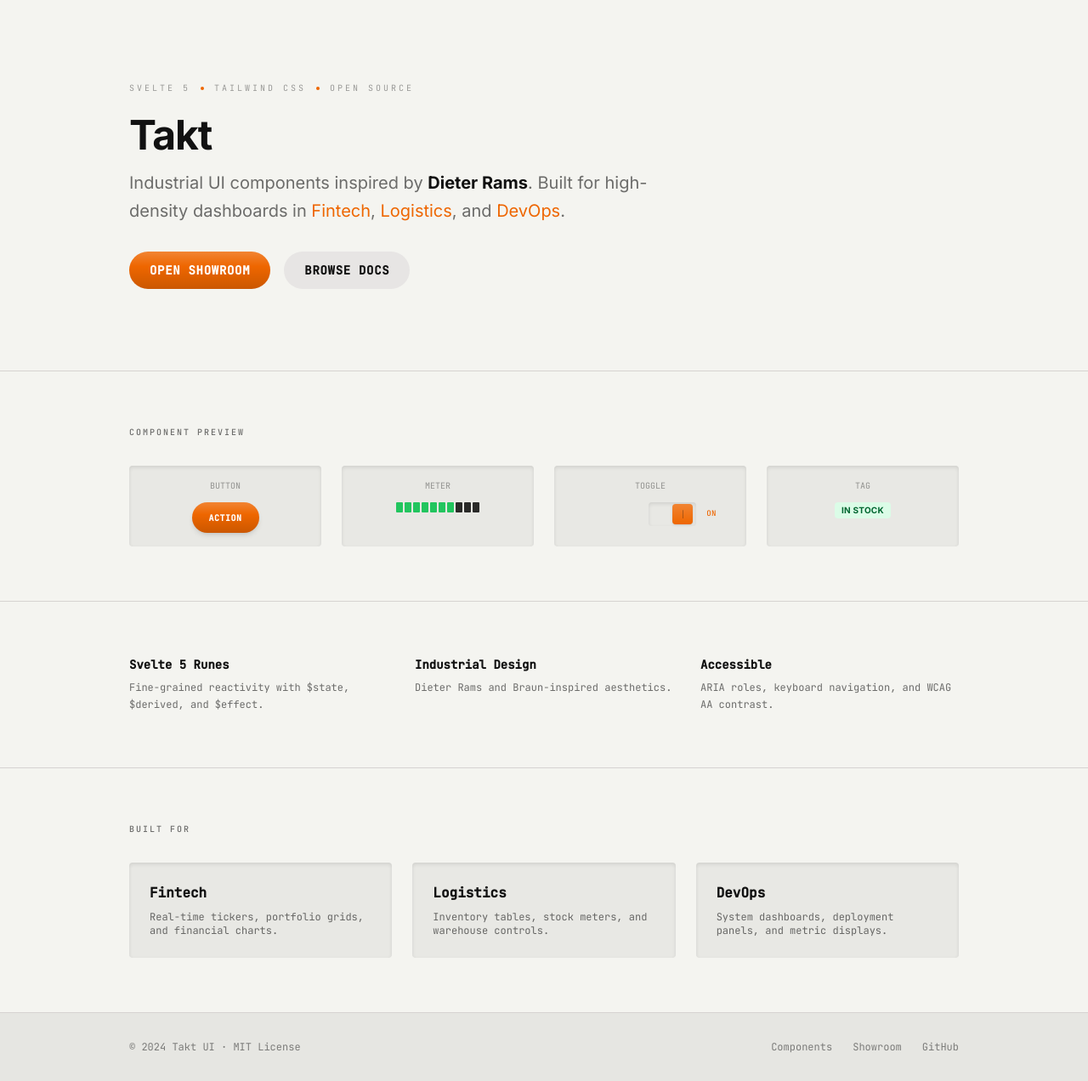
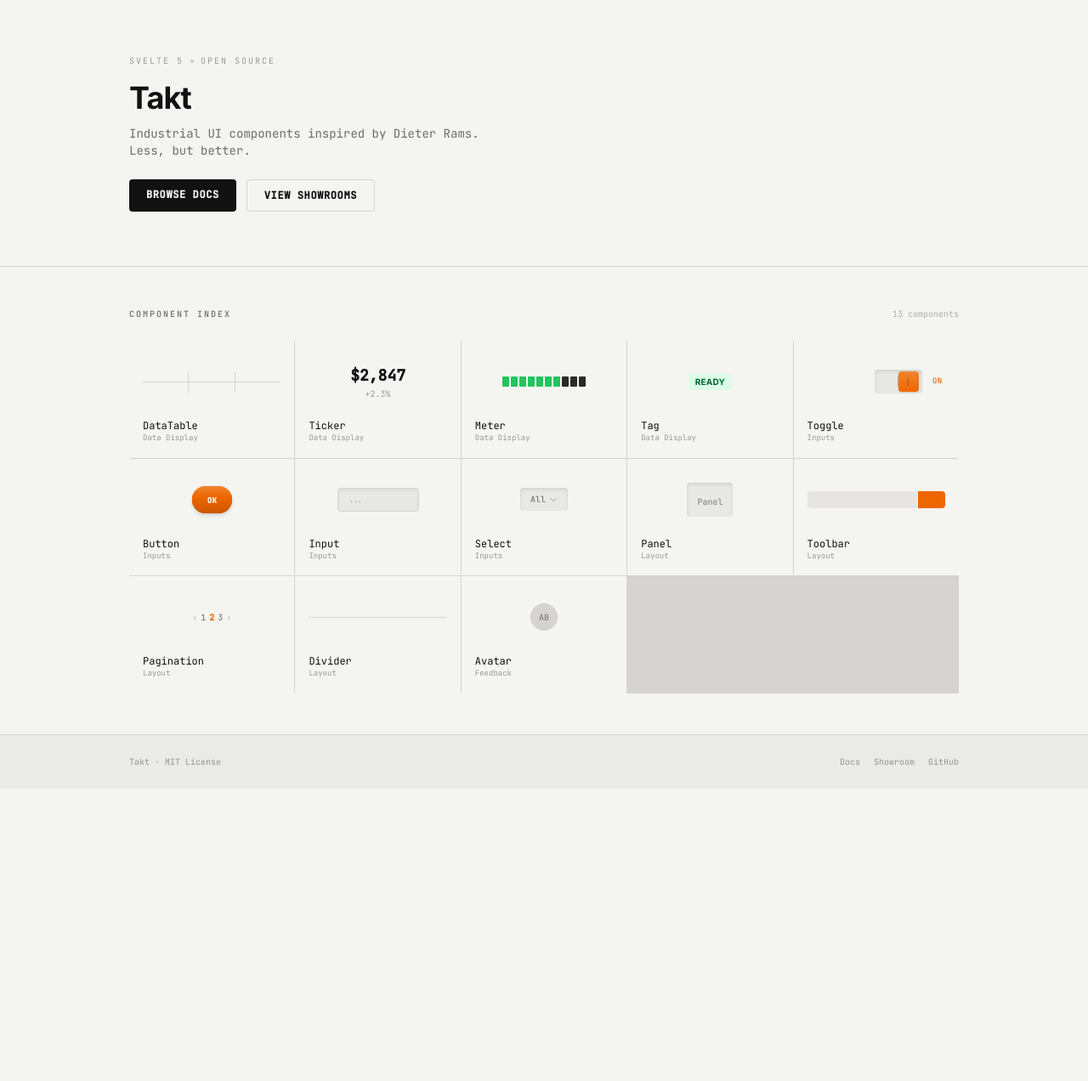
Before and after one commit to ardey26/takt, a SvelteKit app: page / in a window 1280 px wide. Shown: the whole page at 85% size. After the commit the page ends 928 px from the top, so only its background shows below. Built offline with nearby package versions, Linux system fonts and the light colour scheme.

Commit message:
refactor: redesign homepage as component catalogue
- Remove generic 3-column features grid
- Remove dashboard-focused use cases section
- Add dense component grid with live previews
- Each cell links to component documentation
- Apply Dieter Rams principle: less, but better

```diff
--- a/src/routes/+page.svelte
+++ b/src/routes/+page.svelte
@@ -1,175 +1,188 @@
 <script lang="ts">
 	import SchemaOrg from '$lib/components/seo/SchemaOrg.svelte';
 	import { generateSoftwareSchema } from '$lib/utils/generateMeta';
+	import { componentRegistry, categories } from '$lib/data/componentRegistry';
+
 	import Button from '$lib/components/Button.svelte';
 	import Meter from '$lib/components/Meter.svelte';
 	import Toggle from '$lib/components/Toggle.svelte';
 	import Tag from '$lib/components/Tag.svelte';
+	import Ticker from '$lib/components/Ticker.svelte';
+	import Panel from '$lib/components/Panel.svelte';
+	import Input from '$lib/components/Input.svelte';
+	import Select from '$lib/components/Select.svelte';
+	import Pagination from '$lib/components/Pagination.svelte';
+	import Divider from '$lib/components/Divider.svelte';
 
 	const softwareSchema = generateSoftwareSchema();
 
-	// Demo states
 	let toggleChecked = $state(true);
+	let currentPage = $state(3);
+	let inputValue = $state('');
+	let selectValue = $state('all');
+	let tickerValue = $state(2847.50);
+
+	const componentPreviews: Record<string, { render: boolean }> = {
+		'button': { render: true },
+		'meter': { render: true },
+		'toggle': { render: true },
+		'tag': { render: true },
+		'ticker': { render: true },
+		'panel': { render: true },
+		'input': { render: true },
+		'select': { render: true },
+		'pagination': { render: true },
+		'divider': { render: true },
+		'datatable': { render: false },
+		'toolbar': { render: false },
+		'avatar': { render: false },
+	};
 </script>
 
 <svelte:head>
-	<title>Takt – Svelte 5 Industrial UI Components</title>
-	<meta name="description" content="High-performance Svelte 5 component library with Dieter Rams-inspired industrial design. Built for Fintech, Logistics, and DevOps dashboards. Open source." />
-	<meta name="keywords" content="Svelte UI library, Svelte 5 runes, industrial UI design, dashboard components, Dieter Rams, Braun aesthetic, Tailwind CSS, open source" />
-	<meta property="og:title" content="Takt – Svelte 5 Industrial UI Components" />
-	<meta property="og:description" content="High-performance component library with Dieter Rams-inspired design for enterprise dashboards." />
+	<title>Takt – Svelte 5 Component Library</title>
+	<meta name="description" content="Industrial UI components for Svelte 5. Dieter Rams-inspired design. Less, but better." />
+	<meta name="keywords" content="Svelte UI library, Svelte 5 runes, industrial design, Dieter Rams, component library" />
+	<meta property="og:title" content="Takt – Svelte 5 Component Library" />
+	<meta property="og:description" content="Industrial UI components. Less, but better." />
 	<link rel="canonical" href="https://takt.ui" />
 </svelte:head>
 
 <SchemaOrg schema={softwareSchema} />
 
 <div class="min-h-screen bg-bone">
-	<!-- Hero -->
 	<header class="border-b border-stone-300">
-		<div class="max-w-5xl mx-auto px-6 py-16 md:py-24">
-			<div class="flex items-center gap-3 mb-6">
-				<span class="font-mono text-[10px] text-matte/40 uppercase tracking-[0.3em]">Svelte 5</span>
-				<span class="w-1 h-1 rounded-full bg-signal"></span>
-				<span class="font-mono text-[10px] text-matte/40 uppercase tracking-[0.3em]">Tailwind CSS</span>
-				<span class="w-1 h-1 rounded-full bg-signal"></span>
-				<span class="font-mono text-[10px] text-matte/40 uppercase tracking-[0.3em]">Open Source</span>
+		<div class="max-w-5xl mx-auto px-6 py-12 md:py-16">
+			<div class="flex items-center gap-2 mb-4">
+				<span class="font-mono text-[10px] text-matte/40 uppercase tracking-[0.2em]">Svelte 5</span>
+				<span class="w-1 h-1 rounded-full bg-matte/20"></span>
+				<span class="font-mono text-[10px] text-matte/40 uppercase tracking-[0.2em]">Open Source</span>
 			</div>
 
-			<h1 class="text-4xl md:text-5xl font-bold text-matte tracking-tight mb-4">
+			<h1 class="text-3xl md:text-4xl font-bold text-matte tracking-tight mb-3">
 				Takt
 			</h1>
-			<p class="text-lg md:text-xl text-matte/60 max-w-2xl mb-8 leading-relaxed">
-				Industrial UI components inspired by <strong class="text-matte">Dieter Rams</strong>.
-				Built for high-density dashboards in <span class="text-signal">Fintech</span>,
-				<span class="text-signal">Logistics</span>, and <span class="text-signal">DevOps</span>.
+			<p class="font-mono text-sm text-matte/60 max-w-lg mb-6">
+				Industrial UI components inspired by Dieter Rams.<br/>
+				Less, but better.
 			</p>
 
-			<div class="flex flex-col sm:flex-row gap-4">
+			<div class="flex gap-3">
+				<a
+					href="/components"
+					class="px-5 py-2.5 bg-matte text-bone font-mono text-xs font-bold uppercase tracking-wider rounded-sm hover:bg-matte/90 transition-colors"
+				>
+					Browse Docs
+				</a>
 				<a
 					href="/showroom"
-					class="inline-flex items-center justify-center gap-2 px-6 py-3 bg-signal text-white font-mono text-sm font-bold uppercase tracking-wider rounded-full hover:brightness-110 transition-all"
-					style="background-image: linear-gradient(to bottom, rgba(255,255,255,0.2), transparent 40%, rgba(0,0,0,0.15))"
+					class="px-5 py-2.5 border border-stone-300 text-matte font-mono text-xs font-bold uppercase tracking-wider rounded-sm hover:border-matte transition-colors"
 				>
-					Open Showroom
-				</a>
-				<a
-					href="/components"
-					class="inline-flex items-center justify-center gap-2 px-6 py-3 bg-stone-200 text-matte font-mono text-sm font-bold uppercase tracking-wider rounded-full hover:bg-stone-300 transition-all"
-				>
-					Browse Docs
+					View Showrooms
 				</a>
 			</div>
 		</div>
 	</header>
 
-	<!-- Component Preview -->
-	<section class="border-b border-stone-300">
-		<div class="max-w-5xl mx-auto px-6 py-16">
-			<h2 class="text-[10px] font-mono font-medium tracking-[0.2em] text-matte/60 uppercase mb-8">
-				Component Preview
+	<main class="max-w-5xl mx-auto px-6 py-12">
+		<div class="flex items-baseline justify-between mb-6">
+			<h2 class="font-mono text-[10px] font-medium tracking-[0.2em] text-matte/60 uppercase">
+				Component Index
 			</h2>
+			<span class="font-mono text-[10px] text-matte/30">
+				{componentRegistry.length} components
+			</span>
+		</div>
 
-			<div class="grid grid-cols-2 md:grid-cols-4 gap-6">
-				<div class="slot p-4 rounded-sm flex flex-col items-center gap-3">
-					<span class="text-[10px] font-mono text-matte/40 uppercase">Button</span>
-					<Button label="Action" />
-				</div>
+		<div class="grid grid-cols-2 sm:grid-cols-3 md:grid-cols-4 lg:grid-cols-5 gap-px bg-stone-300">
+			{#each componentRegistry as component}
+				<a
+					href="/components/{component.category}/{component.slug}"
+					class="bg-bone p-4 hover:bg-stone-100 transition-colors group flex flex-col"
+				>
+					<div class="flex-1 flex items-center justify-center min-h-16 mb-3">
+						{#if component.slug === 'button'}
+							<Button label="OK" class="scale-90 pointer-events-none" />
+						{:else if component.slug === 'meter'}
+							<Meter value={65} compact />
+						{:else if component.slug === 'toggle'}
+							<Toggle checked={toggleChecked} class="pointer-events-none" />
+						{:else if component.slug === 'tag'}
+							<Tag variant="in-stock" label="Ready" />
+						{:else if component.slug === 'ticker'}
+							<div class="text-center">
+								<span class="font-mono text-lg font-bold text-matte tabular-nums">$2,847</span>
+								<span class="font-mono text-[10px] text-matte/40 block">+2.3%</span>
+							</div>
+						{:else if component.slug === 'panel'}
+							<div class="slot px-3 py-2 rounded-sm">
+								<span class="font-mono text-[10px] text-matte/50">Panel</span>
+							</div>
+						{:else if component.slug === 'input'}
+							<div class="w-full max-w-24">
+								<Input placeholder="..." class="pointer-events-none [&>input]:h-7 [&>input]:text-[10px]" />
+							</div>
+						{:else if component.slug === 'select'}
+							<div class="slot px-3 py-1.5 rounded-sm flex items-center gap-1">
+								<span class="font-mono text-[10px] text-matte/60">All</span>
+								<svg class="w-2.5 h-2.5 text-matte/40" fill="none" stroke="currentColor" viewBox="0 0 24 24">
+									<path stroke-linecap="round" stroke-linejoin="round" stroke-width="2" d="M19 9l-7 7-7-7" />
+								</svg>
+							</div>
+						{:else if component.slug === 'pagination'}
+							<div class="flex gap-1">
+								<span class="font-mono text-[10px] text-matte/30">‹</span>
+								<span class="font-mono text-[10px] text-matte/60">1</span>
+								<span class="font-mono text-[10px] text-signal font-bold">2</span>
+								<span class="font-mono text-[10px] text-matte/60">3</span>
+								<span class="font-mono text-[10px] text-matte/30">›</span>
+							</div>
+						{:else if component.slug === 'divider'}
+							<div class="w-full border-t border-stone-300"></div>
+						{:else if component.slug === 'datatable'}
+							<div class="grid grid-cols-3 gap-px bg-stone-300 w-full">
+								<div class="bg-bone h-3"></div>
+								<div class="bg-bone h-3"></div>
+								<div class="bg-bone h-3"></div>
+								<div class="bg-bone h-3"></div>
+								<div class="bg-bone h-3"></div>
+								<div class="bg-bone h-3"></div>
+							</div>
+						{:else if component.slug === 'toolbar'}
+							<div class="flex gap-px w-full">
+								<div class="flex-1 bg-stone-200 h-5 rounded-l-sm"></div>
+								<div class="w-8 bg-signal h-5 rounded-r-sm"></div>
+							</div>
+						{:else if component.slug === 'avatar'}
+							<div class="w-8 h-8 rounded-full bg-stone-300 flex items-center justify-center">
+								<span class="font-mono text-[10px] text-matte/50">AB</span>
+							</div>
+						{:else}
+							<span class="font-mono text-[10px] text-matte/30">{component.name}</span>
+						{/if}
+					</div>
 
-				<div class="slot p-4 rounded-sm flex flex-col items-center gap-3">
-					<span class="text-[10px] font-mono text-matte/40 uppercase">Meter</span>
-					<Meter value={72} compact />
-				</div>
+					<span class="font-mono text-xs text-matte group-hover:text-signal transition-colors">
+						{component.name}
+					</span>
+					<span class="font-mono text-[9px] text-matte/40 capitalize">
+						{component.category.replace('-', ' ')}
+					</span>
+				</a>
+			{/each}
+		</div>
+	</main>
 
-				<div class="slot p-4 rounded-sm flex flex-col items-center gap-3">
-					<span class="text-[10px] font-mono text-matte/40 uppercase">Toggle</span>
-					<Toggle bind:checked={toggleChecked} />
-				</div>
-
-				<div class="slot p-4 rounded-sm flex flex-col items-center gap-3">
-					<span class="text-[10px] font-mono text-matte/40 uppercase">Tag</span>
-					<Tag variant="in-stock" label="In Stock" />
-				</div>
-			</div>
-		</div>
-	</section>
-
-	<!-- Features -->
-	<section class="border-b border-stone-300">
-		<div class="max-w-5xl mx-auto px-6 py-16">
-			<div class="grid md:grid-cols-3 gap-8">
-				<div>
-					<h3 class="font-mono text-sm font-bold text-matte mb-2">Svelte 5 Runes</h3>
-					<p class="font-mono text-xs text-matte/60 leading-relaxed">
-						Fine-grained reactivity with $state, $derived, and $effect.
-					</p>
-				</div>
-
-				<div>
-					<h3 class="font-mono text-sm font-bold text-matte mb-2">Industrial Design</h3>
-					<p class="font-mono text-xs text-matte/60 leading-relaxed">
-						Dieter Rams and Braun-inspired aesthetics.
-					</p>
-				</div>
-
-				<div>
-					<h3 class="font-mono text-sm font-bold text-matte mb-2">Accessible</h3>
-					<p class="font-mono text-xs text-matte/60 leading-relaxed">
-						ARIA roles, keyboard navigation, and WCAG AA contrast.
-					</p>
-				</div>
-			</div>
-		</div>
-	</section>
-
-	<!-- Use Cases -->
-	<section class="border-b border-stone-300">
-		<div class="max-w-5xl mx-auto px-6 py-16">
-			<h2 class="text-[10px] font-mono font-medium tracking-[0.2em] text-matte/60 uppercase mb-8">
-				Built For
-			</h2>
-
-			<div class="grid md:grid-cols-3 gap-6">
-				<a href="/showroom?mode=ledger" class="group slot p-6 rounded-sm hover:ring-2 hover:ring-signal transition-all">
-					<h3 class="font-mono text-base font-bold text-matte group-hover:text-signal mb-2">Fintech</h3>
-					<p class="font-mono text-xs text-matte/60">
-						Real-time tickers, portfolio grids, and financial charts.
-					</p>
-				</a>
-
-				<a href="/showroom?mode=logistics" class="group slot p-6 rounded-sm hover:ring-2 hover:ring-signal transition-all">
-					<h3 class="font-mono text-base font-bold text-matte group-hover:text-signal mb-2">Logistics</h3>
-					<p class="font-mono text-xs text-matte/60">
-						Inventory tables, stock meters, and warehouse controls.
-					</p>
-				</a>
-
-				<a href="/showroom?mode=devops" class="group slot p-6 rounded-sm hover:ring-2 hover:ring-signal transition-all">
-					<h3 class="font-mono text-base font-bold text-matte group-hover:text-signal mb-2">DevOps</h3>
-					<p class="font-mono text-xs text-matte/60">
-						System dashboards, deployment panels, and metric displays.
-					</p>
-				</a>
-			</div>
-		</div>
-	</section>
-
-	<!-- Footer -->
-	<footer class="bg-[#E6E6E2]">
-		<div class="max-w-5xl mx-auto px-6 py-8">
-			<div class="flex flex-col md:flex-row items-center justify-between gap-4">
-				<div class="font-mono text-xs text-matte/50">
-					© 2024 Takt UI · MIT License
-				</div>
-				<div class="flex items-center gap-6">
-					<a href="/components" class="font-mono text-xs text-matte/50 hover:text-signal transition-colors">
-						Components
-					</a>
-					<a href="/showroom" class="font-mono text-xs text-matte/50 hover:text-signal transition-colors">
-						Showroom
-					</a>
-					<a href="https://github.com/takt/takt" class="font-mono text-xs text-matte/50 hover:text-signal transition-colors">
-						GitHub
-					</a>
+	<footer class="border-t border-stone-300 bg-[#EAEAE6]">
+		<div class="max-w-5xl mx-auto px-6 py-6">
+			<div class="flex items-center justify-between">
+				<span class="font-mono text-[10px] text-matte/40">
+					Takt · MIT License
+				</span>
+				<div class="flex gap-4">
+					<a href="/components" class="font-mono text-[10px] text-matte/40 hover:text-matte transition-colors">Docs</a>
+					<a href="/showroom" class="font-mono text-[10px] text-matte/40 hover:text-matte transition-colors">Showroom</a>
+					<a href="https://github.com/ardey26/takt" class="font-mono text-[10px] text-matte/40 hover:text-matte transition-colors">GitHub</a>
 				</div>
 			</div>
 		</div>
```
